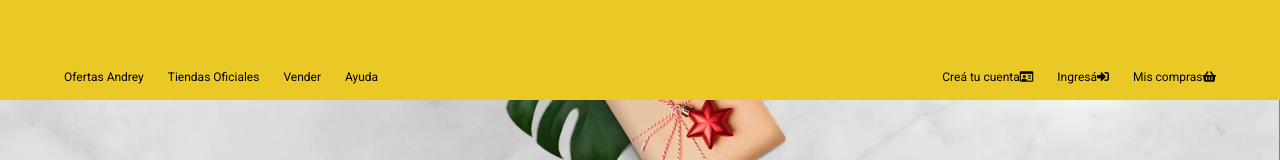
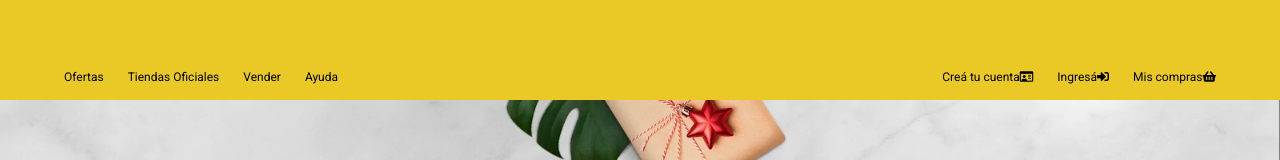
Before and after one commit to andreybejarano/mercadoLiebre, a website: page views/home.html in a window 1280 px wide. Shown: the part 167-327 px from the top of the page. Drawn offline with Linux system fonts and the light colour scheme.

Commit message:
refactor: rollback

```diff
--- a/views/home.html
+++ b/views/home.html
@@ -25,7 +25,7 @@
         </div>
         <nav>
             <ul>
-                <li><a href="#">Ofertas Andrey</a></li>
+                <li><a href="#">Ofertas</a></li>
                 <li><a href="#">Tiendas Oficiales</a></li>
                 <li><a href="#">Vender</a></li>
                 <li><a href="#">Ayuda</a></li>
```
